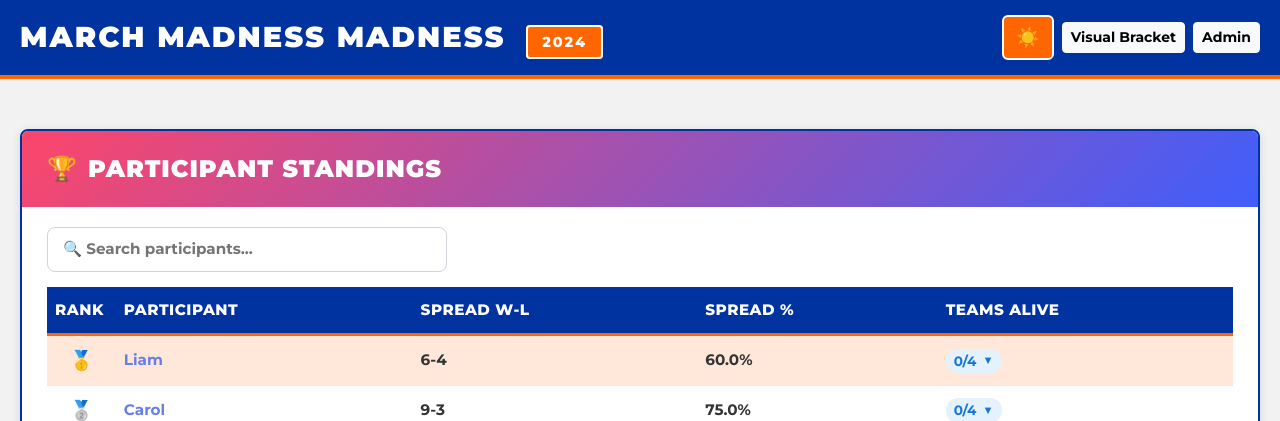
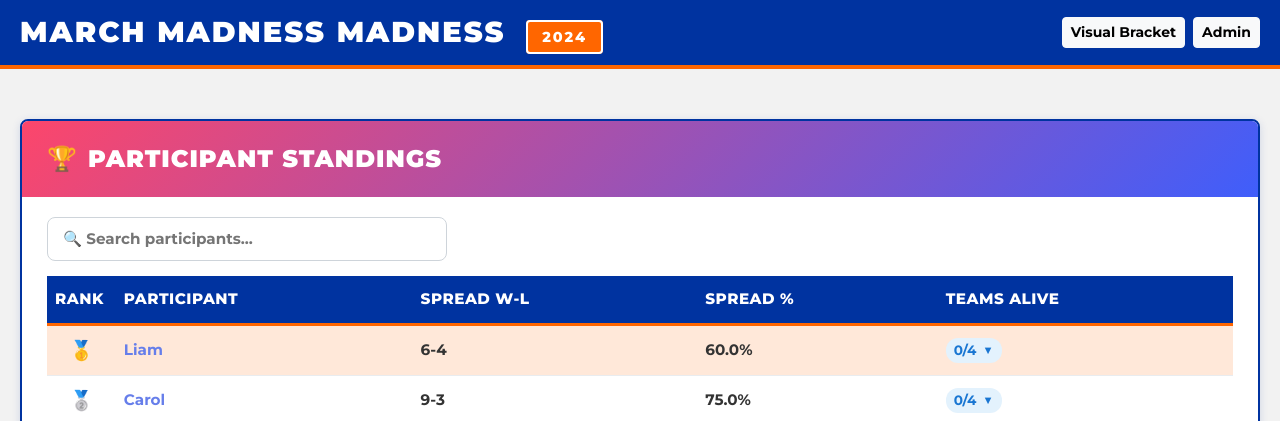
Before and after one commit to atlfmv7/march_madness_app, a Flask app: page /table in a window 1280 px wide. Shown: the top 421 px of the page. Run offline with Flask 3, Linux system fonts and the light colour scheme; data comes from the database, SQL or seed files in the repository.

Commit message:
Remove theme toggle button from table view
Since the table view now uses a single cohesive March Madness theme
(not intended to have dark/light mode variations), the theme toggle
button is no longer needed.

Changes:
- Removed theme toggle button from navigation bar
- Removed theme toggle CSS styles
- Removed theme toggle JavaScript functionality

The March Madness theme is now the only mode for table view.

```diff
--- a/templates/index.html
+++ b/templates/index.html
@@ -39,27 +39,6 @@
     body.light-mode .game-card {
       background: #ffffff;
       box-shadow: 0 2px 4px rgba(0, 0, 0, 0.05);
-    }
-
-    /* Theme toggle button */
-    .theme-toggle {
-      background: #FF6600;
-      border: 2px solid white;
-      border-radius: 6px;
-      padding: 6px 12px;
-      color: white;
-      cursor: pointer;
-      font-size: 1.2rem;
-      transition: all 0.2s;
-      display: flex;
-      align-items: center;
-      justify-content: center;
-      font-weight: 700;
-    }
-
-    .theme-toggle:hover {
-      background: #0033A0;
-      transform: scale(1.05);
     }
 
     .content-wrapper {
@@ -880,9 +859,6 @@
           </select>
         </form>
         {% endif %}
-        <button id="themeToggle" class="theme-toggle" title="Toggle light/dark mode">
-          <span id="themeIcon">☀️</span>
-        </button>
         <a href="{{ url_for('home') }}" class="btn btn-sm btn-light">Visual Bracket</a>
         <a href="{{ url_for('admin') }}" class="btn btn-sm btn-light">Admin</a>
       </div>
@@ -1469,38 +1445,6 @@
       });
     })();
 
-    // Theme toggle functionality
-    (function() {
-      const themeToggle = document.getElementById('themeToggle');
-      const themeIcon = document.getElementById('themeIcon');
-      const body = document.body;
-
-      // Check for saved theme preference or default to dark mode
-      const currentTheme = localStorage.getItem('tableTheme') || 'dark';
-
-      // Apply the current theme on page load
-      if (currentTheme === 'light') {
-        body.classList.add('light-mode');
-        themeIcon.textContent = '🌙';
-      } else {
-        themeIcon.textContent = '☀️';
-      }
-
-      // Toggle theme when button is clicked
-      themeToggle.addEventListener('click', function() {
-        body.classList.toggle('light-mode');
-
-        // Update icon and save preference
-        if (body.classList.contains('light-mode')) {
-          themeIcon.textContent = '🌙';
-          localStorage.setItem('tableTheme', 'light');
-        } else {
-          themeIcon.textContent = '☀️';
-          localStorage.setItem('tableTheme', 'dark');
-        }
-      });
-    })();
-
     // Sortable standings table
     (function() {
       const table = document.querySelector('.standings-table');
```
